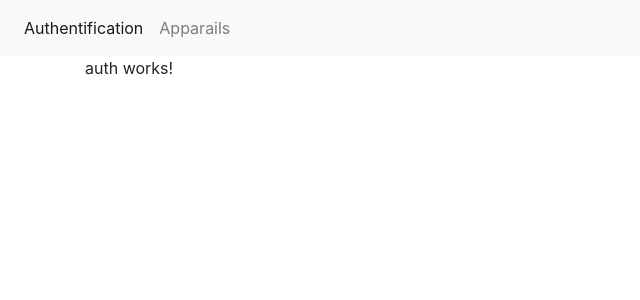
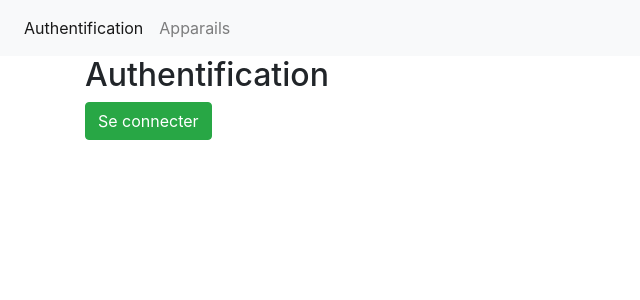
Before and after one commit to yassine0803/first-app-ng, an Angular app: page /auth in a window 1280 px wide. Shown: the top 300 px of the page, without its empty margins (0-640 px from the left). Built offline with nearby package versions, Linux system fonts and the light colour scheme.

Commit message:
authService created

```diff
--- a/src/app/auth/auth.component.html
+++ b/src/app/auth/auth.component.html
@@ -1 +1,3 @@
-<p>auth works!</p>
+<h2>Authentification</h2>
+<button class="btn btn-success" *ngIf="!authStatus" (click)="onSignIn()">Se connecter</button>
+<button class="btn btn-danger" *ngIf="authStatus" (click)="onSignOut()">Se deconnecter</button>
--- a/src/app/auth/auth.component.ts
+++ b/src/app/auth/auth.component.ts
@@ -1,4 +1,5 @@
 import { Component, OnInit } from '@angular/core';
+import { AuthService } from '../services/auth.service';
 
 @Component({
   selector: 'app-auth',
@@ -7,9 +8,26 @@
 })
 export class AuthComponent implements OnInit {
 
-  constructor() { }
+  authStatus: boolean;
+
+  constructor(private authService: AuthService) { }
 
   ngOnInit(): void {
+    this.authStatus = this.authService.isAuth;
   }
-
+  onSignIn(){
+    this.authService.signIn().then(
+      () => {
+        console.log("connexion réussie ! ");
+        this.authStatus = this.authService.isAuth;
+        console.log(this.authStatus);
+      }
+    );
+  }
+  onSignOut(){
+    this.authService.signOut();
+    console.log("déconnexion réussie ! ");
+    this.authStatus = this.authService.isAuth;
+    console.log("authStatus "+this.authStatus);
+  }
 }
--- a/src/app/services/auth.service.ts
+++ b/src/app/services/auth.service.ts
@@ -13,6 +13,6 @@
         );
     }
     signOut(){
-        this.isAuth = true;
+        this.isAuth = false;
     }
 }
```
